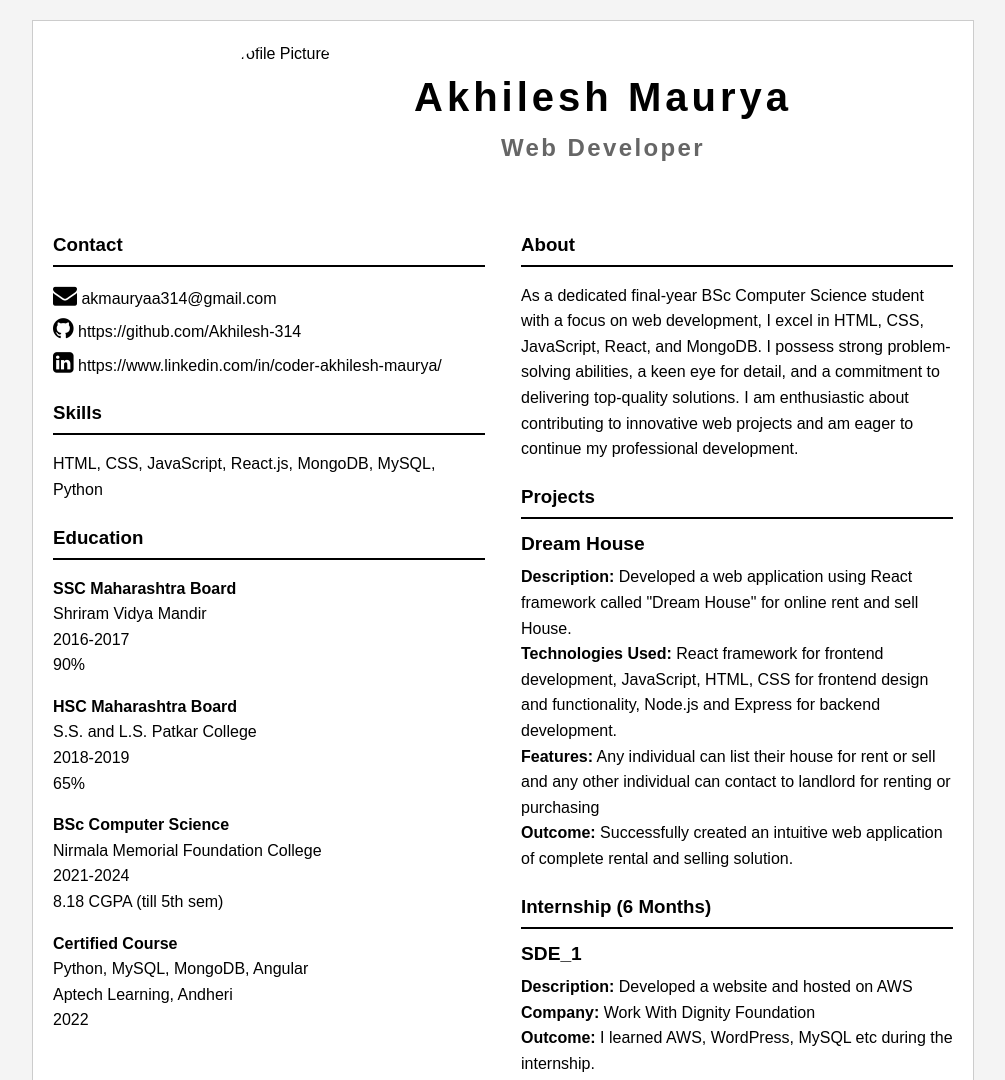
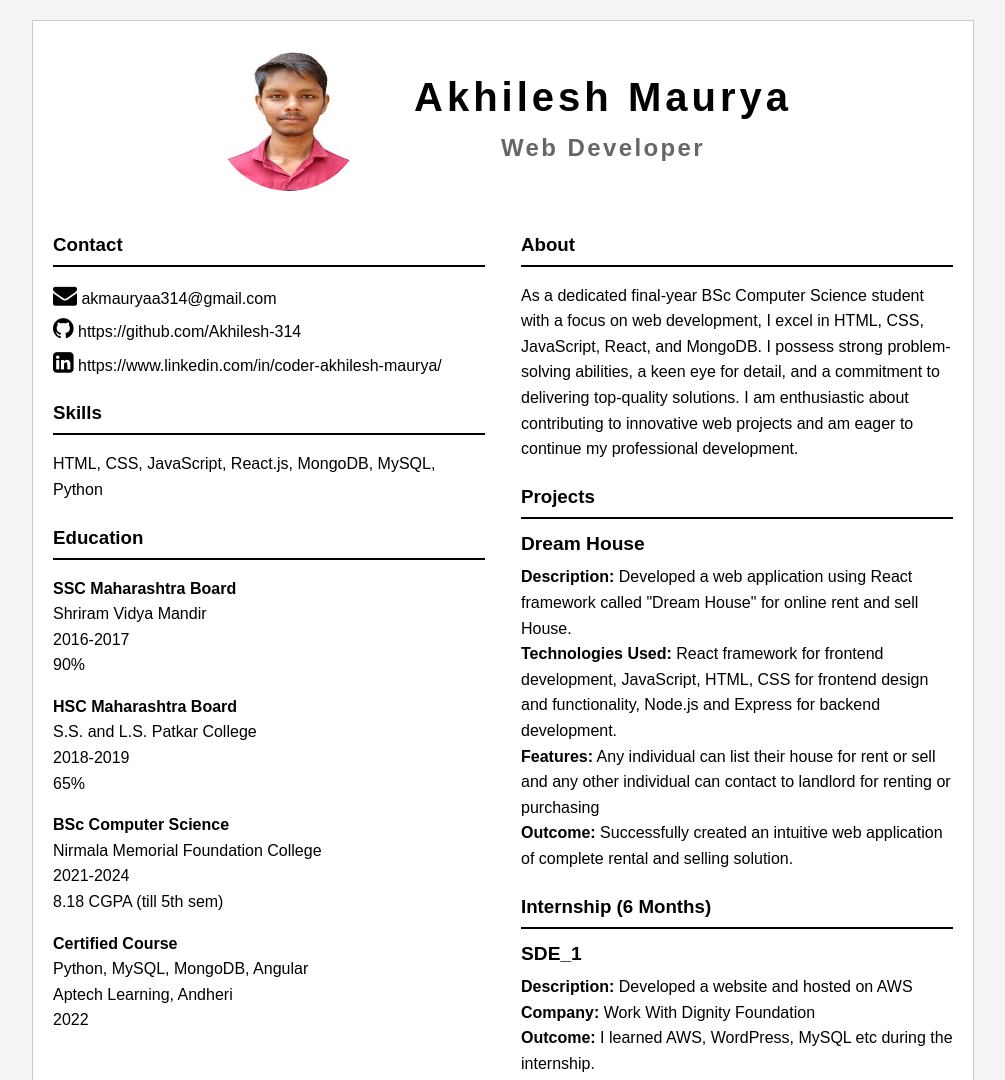
Before and after one commit to Akhilesh-314/New-folder, a plain HTML site: page index.html in a window 1280 px wide. Shown: the top 1080 px of the page, without its empty margins (137-1142 px from the left). Drawn offline with Linux system fonts and the light colour scheme.

Commit message:
Update index.html

```diff
--- a/index.html
+++ b/index.html
@@ -11,7 +11,7 @@
 <body>
     <div class="resume">
         <header>
-            <img src="image.jpg" alt="Profile Picture" class="profile-pic">
+            <img src="image/image.jpg" alt="Profile Picture" class="profile-pic">
             <div class="title">
                 <h1><span class="highlight">Akhilesh</span> Maurya</h1>
                 <h2>Web Developer</h2>
```
